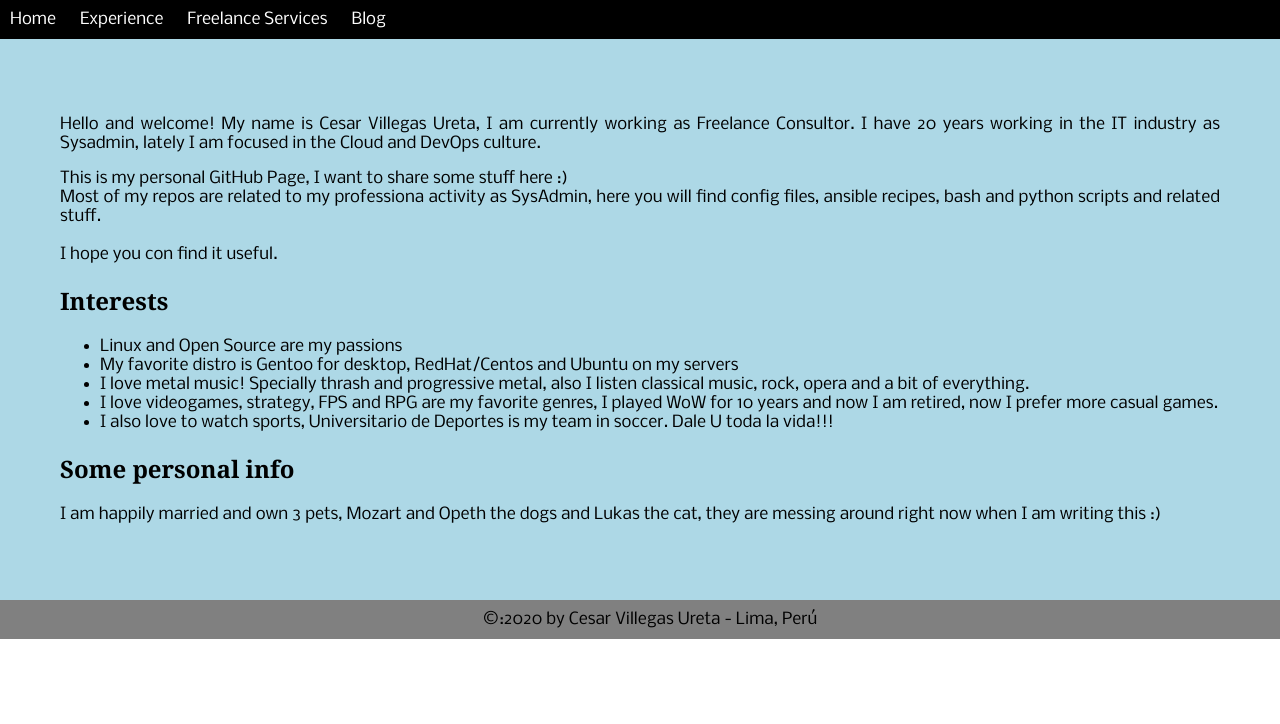
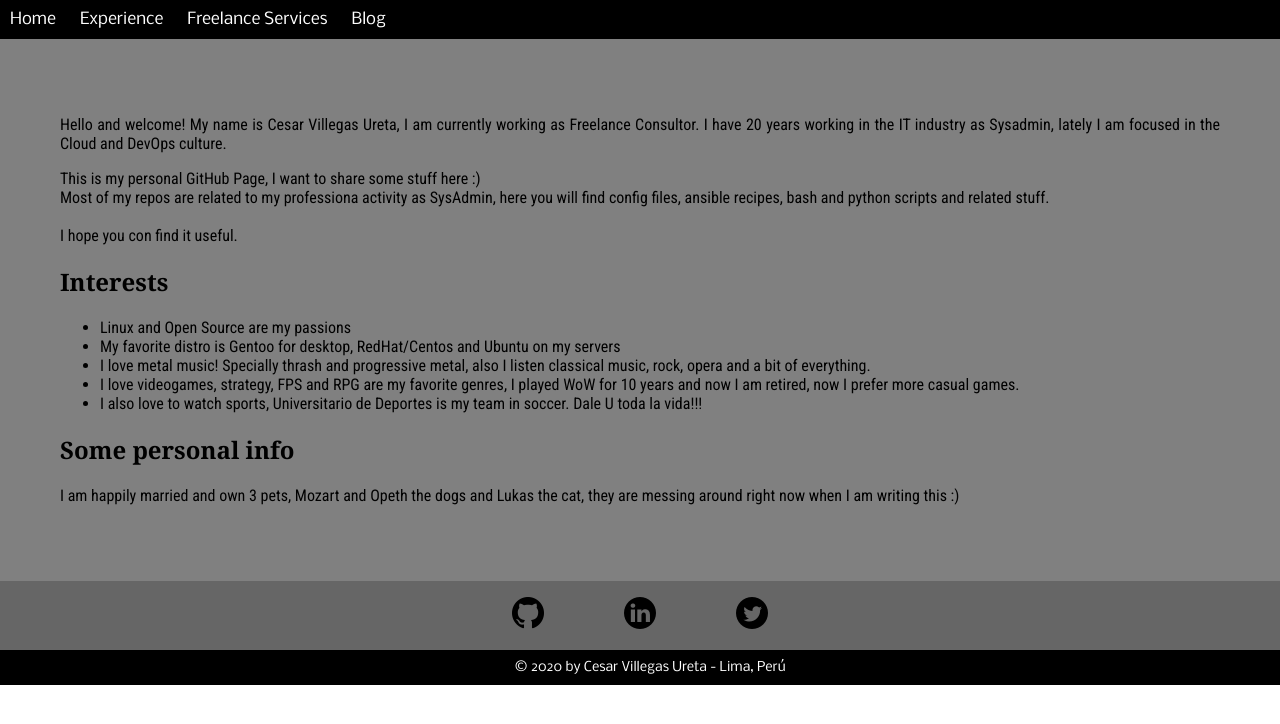
Before and after one commit to cvillegas/cvillegas.github.io, a plain HTML site: page index.html in a window 1280 px wide. Drawn offline with Linux system fonts and the light colour scheme; a web font is replaced by a local one.

Commit message:
iconos y background

```diff
--- a/css/style.css
+++ b/css/style.css
@@ -71,7 +71,7 @@
   }
 
   p, div {
-    font-family: 'Nobile', Helvetica, Arial, sans-serif;
+    font-family: 'Roboto Condensed';
     font-kerning: auto;
   }
 
@@ -85,15 +85,30 @@
     margin-top: 50px;
     text-align: center;
     padding: 10px;
-    color: black;
-    background-color: grey;
+    color: white;
+    background-color: black;
     width: 100%;
     margin: auto;
+    font-size: small;
 
   }
 
   #page-contents {
     text-align: justify;
-    background-color: lightblue;
+    background-color: gray;
 
   }
+
+  .social_media {
+    display: flex;
+    justify-content: center;
+    align-items: center;
+    background-color:#666666;
+
+  }
+  .social_media figure {
+    display: flex;
+    justify-content: center;
+    align-items: center;
+    flex-flow: column;
+  }
--- a/index.html
+++ b/index.html
@@ -6,6 +6,7 @@
     <meta http-equiv="X-UA-Compatible" content="ie=edge">
     <link href="http://fonts.googleapis.com/css?family=Corben:bold" rel="stylesheet" type="text/css">
     <link href="http://fonts.googleapis.com/css?family=Nobile" rel="stylesheet" type="text/css">
+    <link href="https://fonts.googleapis.com/css?family=Roboto+Condensed&display=swap" rel="stylesheet">
     <link rel="stylesheet" href="css/style.css">
     <title>Cesar Villegas Ureta - GitHub Page</title>
 </head>
@@ -64,10 +65,19 @@
     <p>
      I am happily married and own 3 pets, Mozart and Opeth the dogs and Lukas the cat, they are messing around right now when I am writing this :)
     </p>
+
+
+
   </div>
 
+<section class="social_media">
+  <figure><a href="https://github.com/cvillegas"><img src="img/github32x32.png" alt="GitHub"> </a></figure>
+  <figure><a href="https://linkedin.com/in/cesarvillegas"><img src="img/linkedin32x32.png" alt="LinkedIn"> </a></figure>
+  <figure><a href="https://twitter.com/Slayer_X"><img src="img/twitter32x32.png" alt="Twitter"> </a></figure>
+</section>
+
  <footer>
-  &COPY:2020 by Cesar Villegas Ureta - Lima, Perú
+  &COPY 2020 by Cesar Villegas Ureta - Lima, Perú
 
  </footer>
 </body>
```
Also changed, not shown: img/github32x32.png (added), img/linkedin32x32.png (added), img/twitter32x32.png (added).
